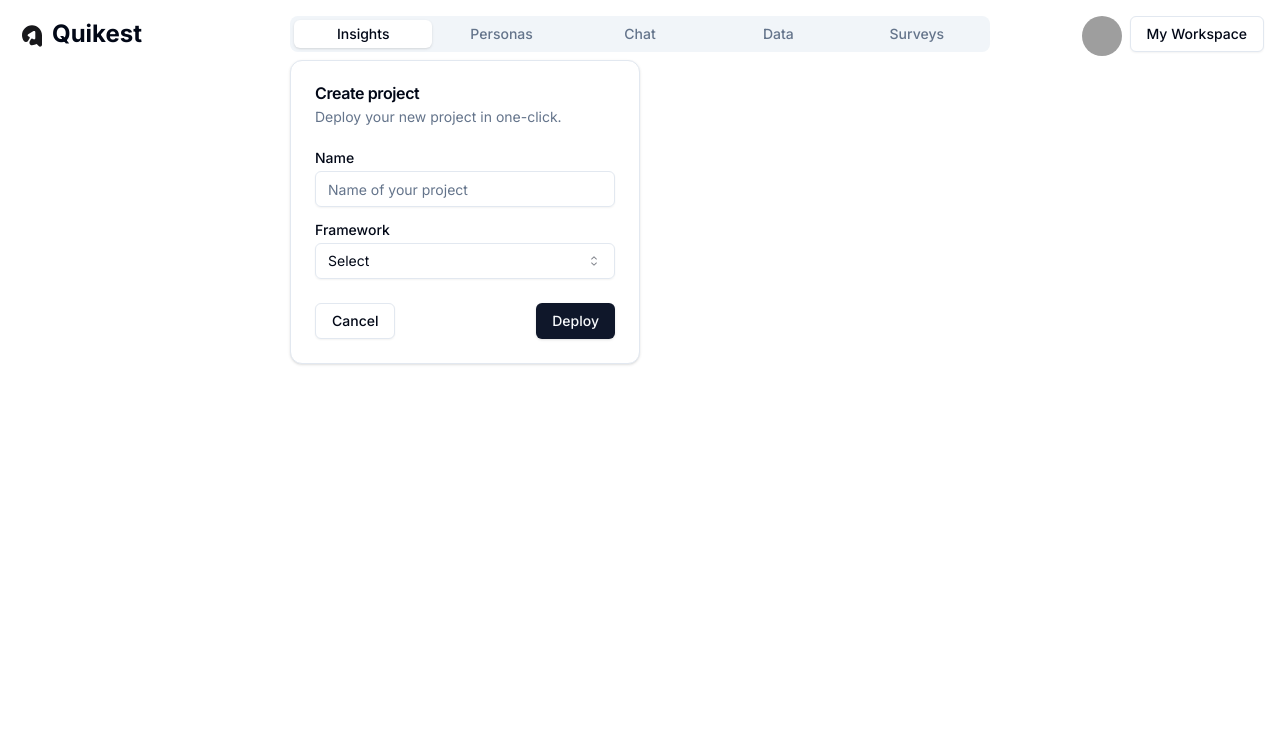
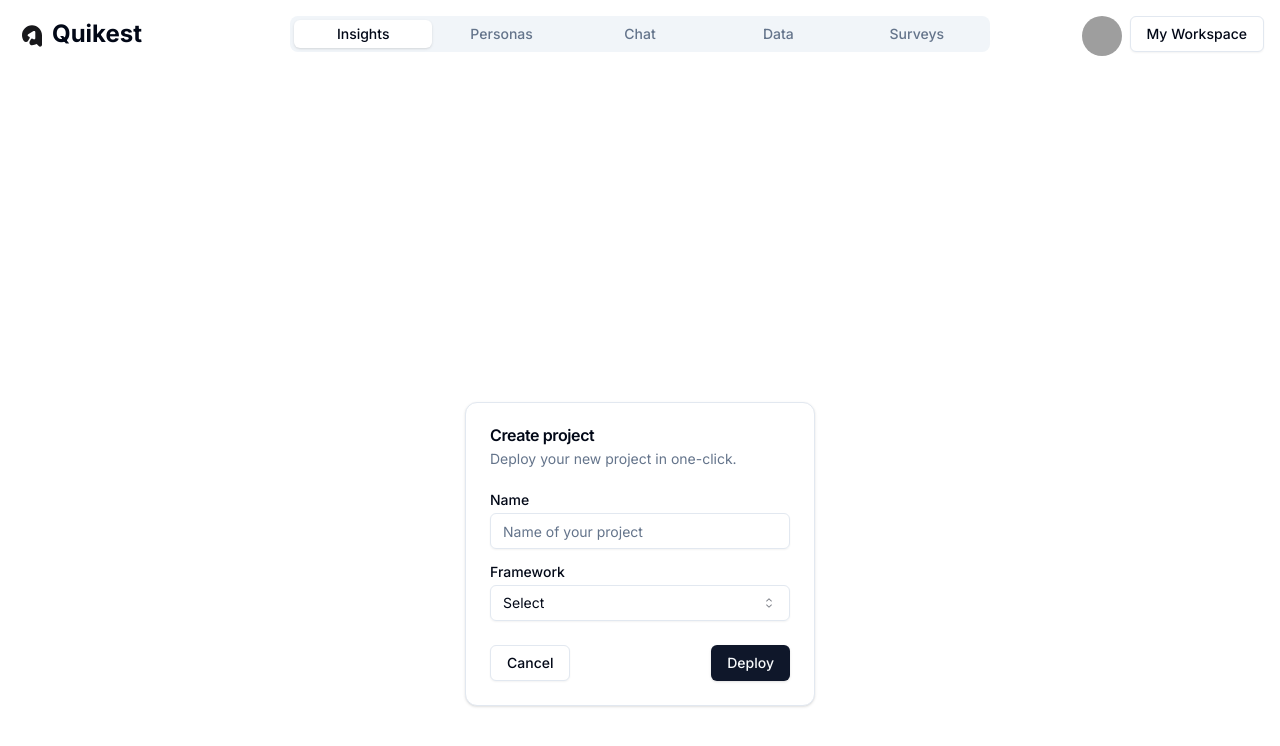
Before and after one commit to ajaywaghray/my-app, a Next.js app: page / in a window 1280 px wide. Shown: the top 746 px of the page. Built offline with nearby package versions, Linux system fonts and the light colour scheme; grey boxes are pictures that could not be loaded.

Commit message:
More spacing meddling

```diff
--- a/src/app/page.tsx
+++ b/src/app/page.tsx
@@ -64,7 +64,7 @@ export default function Home() {
               <TabsTrigger value="surveys">Surveys</TabsTrigger>
             </TabsList>
             <TabsContent value="insights">
-            <div style={{ flex: 1, display: 'flex', width: '100%', height: '100%', alignItems: 'center' }}>
+            <div style={{ flex: 1, display: 'flex', width: '100%', height: '100%', justifyContent: 'center', marginTop: '50%' }}>
               <Card className="w-[350px]">
                 <CardHeader>
                   <CardTitle>Create project</CardTitle>
```
